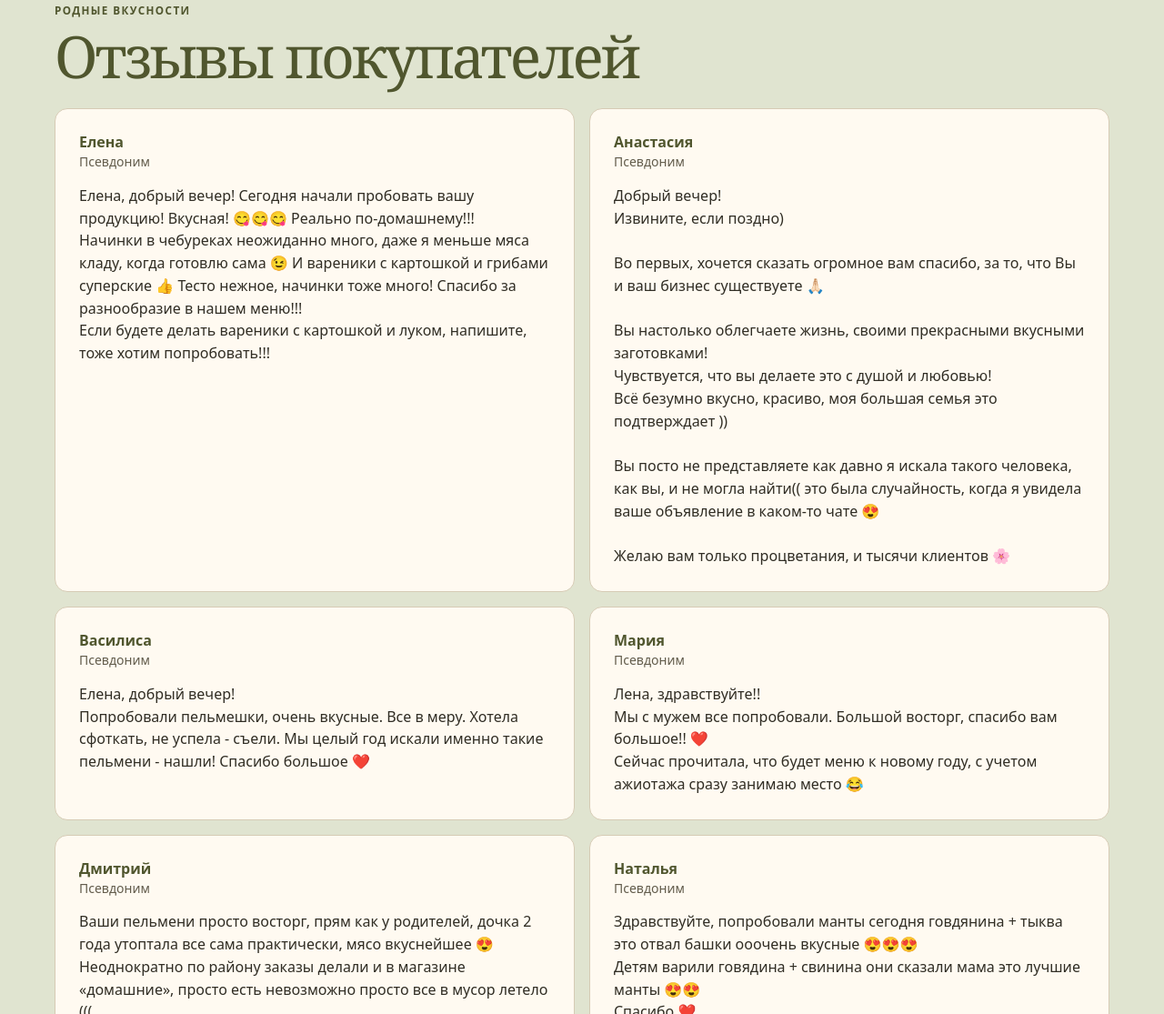
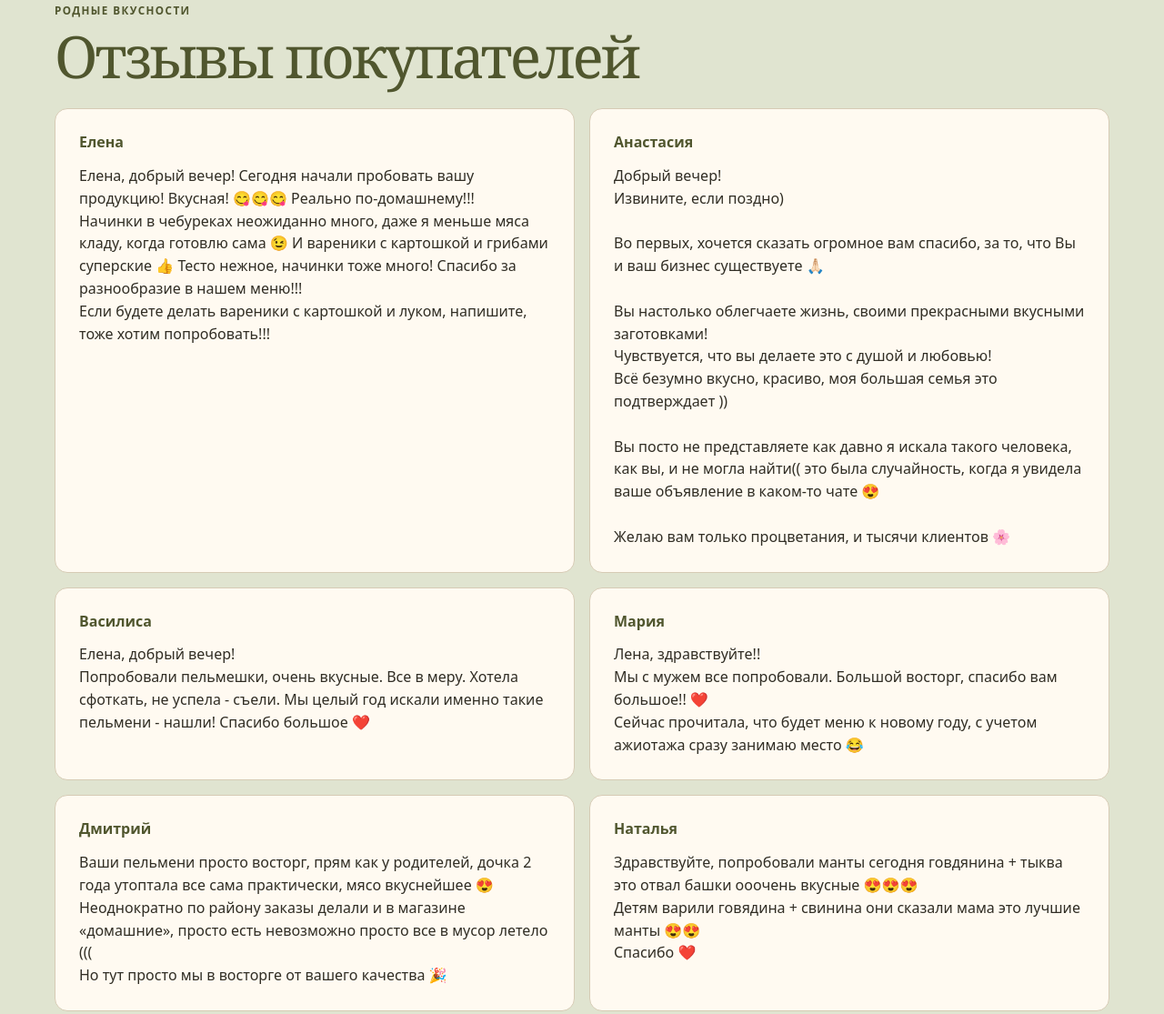
Before and after one commit to Daniil-Vasiliy/rodnye-vkusnosti, a plain HTML site: page index.html in a window 1280 px wide. Shown: the part 2582-3697 px from the top of the page at 91% size. Drawn offline with Linux system fonts and the light colour scheme.

Commit message:
Show names alone on imported reviews

```diff
--- a/index.html
+++ b/index.html
@@ -835,7 +835,7 @@ function connectDetailGallery(photos, name) {
 function reviewCard(review) {
   const { author, pseudonym } = review;
   let header = pseudonym
-    ? `<header><h3>${escapeHtml(pseudonym)}</h3><p class="review-meta">Псевдоним</p></header>`
+    ? `<h3>${escapeHtml(pseudonym)}</h3>`
     : '<p class="review-byline">Покупатель</p>';
   if (author) {
     const initials = author.split(/\s+/u).slice(0, 2).map((word) => Array.from(word)[0]).join('').toLocaleUpperCase('ru');
```
